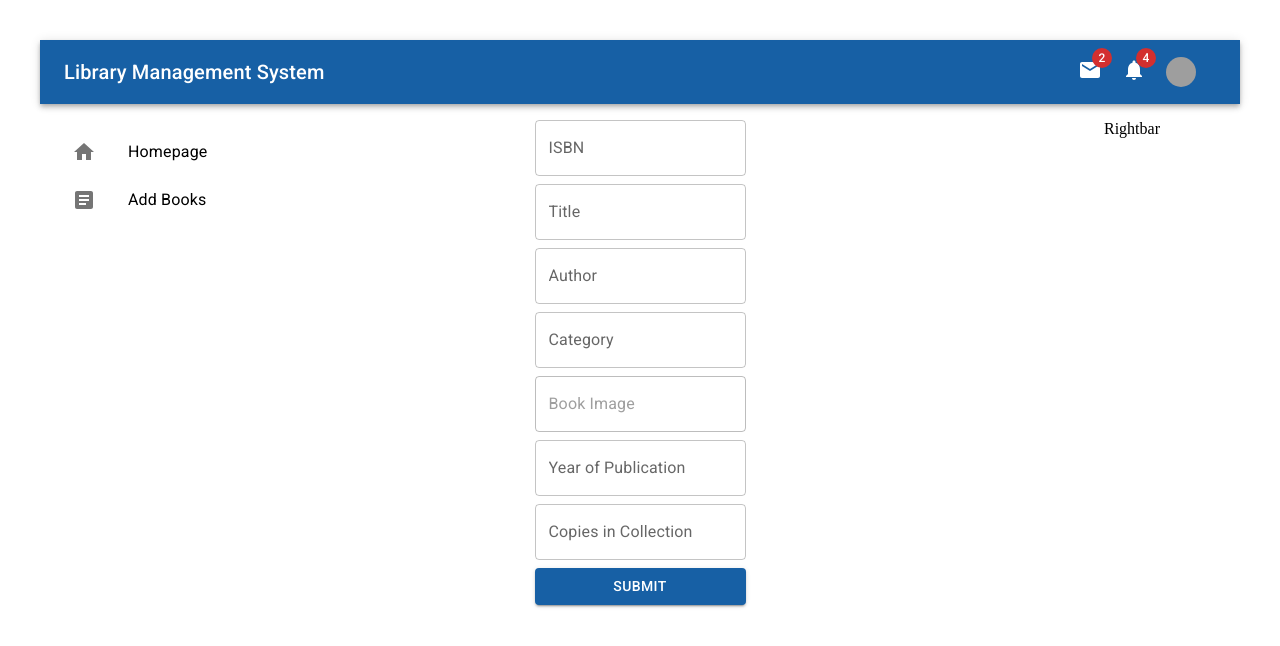
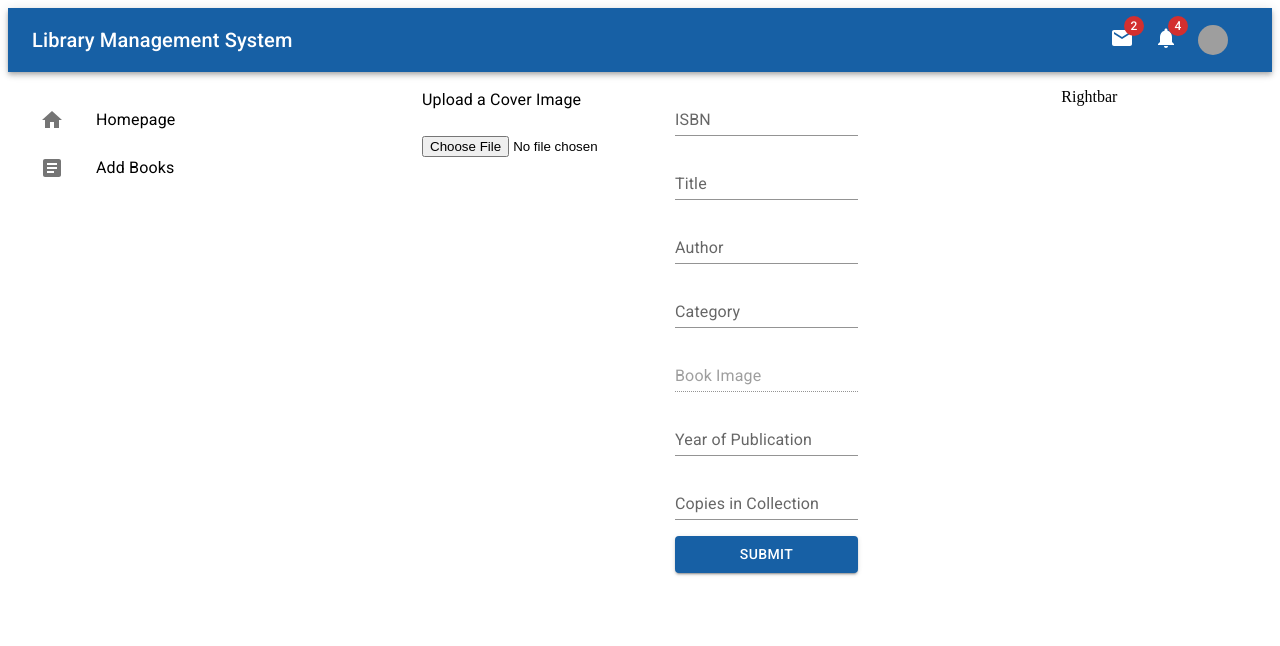
Before and after one commit to sukardi039/lms-frontend, a React (Vite) app: page /addbook in a window 1280 px wide. Shown: the top 646 px of the page. Built offline with nearby package versions, Linux system fonts and the light colour scheme; grey boxes are pictures that could not be loaded.

Commit message:
Completion of add book function

```diff
--- a/src/App.jsx
+++ b/src/App.jsx
@@ -3,7 +3,7 @@ import NavBar from "./components/NavBar";
 import Landing from "./components/Landing";
 import Sidebar from "./components/Sidebar";
 import Rightbar from "./components/Rightbar";
-import "./App.css";
+// import "./App.css";
 
 function App() {
   return (
--- a/src/components/BookAdd.jsx
+++ b/src/components/BookAdd.jsx
@@ -1,25 +1,110 @@
 import React from "react";
 import { useForm, Controller } from "react-hook-form";
-import { Box, Button, Stack, TextField } from "@mui/material";
+import { Box, Button, Stack, TextField, Typography } from "@mui/material";
+import { useEffect, useState } from "react";
+import { app } from "../lib/base";
+import { getDownloadURL, getStorage, ref, uploadBytes } from "firebase/storage";
+import axios from "axios";
 
 const BookAdd = () => {
-  const { control, handleSubmit } = useForm();
+  const [fileName, setFileName] = useState(null);
+  const [fileUrl, setFileUrl] = useState(null);
+  const [error, setError] = useState(null);
+
+  // const [imageValue, setImageValue] = useState(null);
+
+  useEffect(() => {
+    if (fileName) {
+      const storage = getStorage(app);
+      const fileRef = ref(storage, `/${fileName}`);
+      getDownloadURL(fileRef)
+        .then((url) => {
+          setFileUrl(url);
+          document.getElementById("myImg").src = url;
+          setValue("bookImage", url);
+          // document.getElementById("bookImage").value = fileName;
+        })
+        .catch((error) => console.error("Error fetching file:", error));
+    }
+  }, [fileName]);
+
+  const uploadFile = async (e) => {
+    const file = e.target.files[0];
+    const storage = getStorage(app);
+    const storageRef = ref(storage, file.name);
+    await uploadBytes(storageRef, file).then((uploadResult) => {
+      console.log("Uploaded a file");
+      console.log("Metadata:", uploadResult.metadata.fullPath);
+      setFileName(uploadResult.metadata.fullPath);
+      // setImageValue(uploadResult.metadata.fullPath);
+      // setValue("bookImage", uploadResult.metadata.fullPath);
+    });
+  };
+
+  const { control, handleSubmit, setValue, reset } = useForm();
 
   const onSubmit = (data) => {
     console.log(data);
+    axios({
+      method: "POST",
+      url: "http://localhost:8080/api/books",
+      data: data,
+    })
+      .then((response) => {
+        reset({
+          isbn: "",
+          title: "",
+          author: "",
+          category: "",
+          bookImage: "",
+          publishedYear: "",
+          copyInStock: "",
+          book_id: "",
+        });
+        document.getElementById("myImg").src = null;
+        console.log(response);
+      })
+      .catch((error) => {
+        setError(error);
+        console.log(error);
+      });
   };
 
   return (
     <>
       <Box component="form" onSubmit={handleSubmit(onSubmit)} sx={{ p: 2 }}>
-        <Stack spacing={1}>
+        <Box flex={8}>
+          <Stack direction="row">
+            <Box flex={3}>
+              <Stack spacing={3}>
+                <Box>
+                  {fileName ? (
+                    <img id="myImg" height="350" src="" alt="" />
+                  ) : (
+                    <Typography>Upload a Cover Image</Typography>
+                  )}
+                </Box>
+                <Box>
+                  <input type="file" name="picture" onChange={uploadFile} />
+                </Box>
+              </Stack>
+            </Box>
+            <Box flex={5}>
+              <Stack spacing={2}>
                 <Controller
                   name="isbn"
                   control={control}
-            rules={{ required: "ISBN is required" }}
+                  rules={{
+                    required: "ISBN is required",
+                    // pattern: {
+                    //   value: /^(?:\d{9}X|\d{10}|97[89]\d{10})$/,
+                    //   message: "Invalid ISBN format",
+                    // },
+                  }}
                   render={({ field, fieldState: { error } }) => (
                     <TextField
                       {...field}
+                      variant="standard"
                       label="ISBN"
                       error={!!error}
                       helperText={error?.message}
@@ -34,6 +119,7 @@ const BookAdd = () => {
                   render={({ field, fieldState: { error } }) => (
                     <TextField
                       {...field}
+                      variant="standard"
                       label="Title"
                       error={!!error}
                       helperText={error?.message}
@@ -48,6 +134,7 @@ const BookAdd = () => {
                   render={({ field, fieldState: { error } }) => (
                     <TextField
                       {...field}
+                      variant="standard"
                       label="Author"
                       error={!!error}
                       helperText={error?.message}
@@ -62,6 +149,7 @@ const BookAdd = () => {
                   render={({ field, fieldState: { error } }) => (
                     <TextField
                       {...field}
+                      variant="standard"
                       label="Category"
                       error={!!error}
                       helperText={error?.message}
@@ -72,10 +160,12 @@ const BookAdd = () => {
                 <Controller
                   name="bookImage"
                   control={control}
-            // rules={{ required: "Please Upload a Book Cover Image" }}
+                  rules={{ required: "Please Upload a Book Cover Image" }}
                   render={({ field, fieldState: { error } }) => (
                     <TextField
                       {...field}
+                      id="bookImage"
+                      variant="standard"
                       label="Book Image"
                       error={!!error}
                       helperText={error?.message}
@@ -87,10 +177,14 @@ const BookAdd = () => {
                 <Controller
                   name="publishedYear"
                   control={control}
-            rules={{ required: "Year of Publication is required", min: 1 }}
+                  rules={{
+                    required: "Year of Publication is required",
+                    min: 1,
+                  }}
                   render={({ field, fieldState: { error } }) => (
                     <TextField
                       {...field}
+                      variant="standard"
                       label="Year of Publication"
                       type="number"
                       error={!!error}
@@ -102,10 +196,14 @@ const BookAdd = () => {
                 <Controller
                   name="copyInStock"
                   control={control}
-            rules={{ required: "Copies in Collection is required", min: 1 }}
+                  rules={{
+                    required: "Copies in Collection is required",
+                    min: 1,
+                  }}
                   render={({ field, fieldState: { error } }) => (
                     <TextField
                       {...field}
+                      variant="standard"
                       label="Copies in Collection"
                       type="number"
                       error={!!error}
@@ -119,6 +217,9 @@ const BookAdd = () => {
                 </Button>
               </Stack>
             </Box>
+          </Stack>
+        </Box>
+      </Box>
     </>
   );
 };
--- a/src/components/BookCard.jsx
+++ b/src/components/BookCard.jsx
@@ -6,15 +6,47 @@ import {
   Grid,
   Typography,
 } from "@mui/material";
-import React from "react";
+// import React, { useEffect, useState } from "react";
+// import { app } from "../lib/base";
+// import { getDownloadURL, getStorage, ref } from "firebase/storage";
 
 const BookCard = ({ book }) => {
+  // const [url, setUrl] = useState(null);
+  // const [fName, setFName] = useState(null);
+
+  // useEffect(() => {
+  //   if (url) {
+  //     console.log("fName, url", fName, url);
+  //     document.getElementById(fName).src = url;
+  //   }
+  // }, [fName, url]);
+
+  // async function getBookImage(fileName) {
+  //   setFName(fileName);
+  //   if (fileName) {
+  //     const storage = getStorage(app);
+  //     const fileRef = ref(storage, `/${fileName}`);
+  //     try {
+  //       const url = await getDownloadURL(fileRef);
+  //       setUrl(url);
+  //       console.log(fileName, url);
+  //       // document.getElementById(fileName).value = url;
+  //     } catch {
+  //       (error) => console.error("Error fetching file:", error);
+  //     }
+  //   }
+  // }
+
+  // getBookImage(book.bookImage);
+
   return (
     <Card margin={2} padding={2} sx={{ maxWidth: 290 }}>
       <Grid container spacing={2}>
         <Grid size={4} sx={{ justifyContent: "center" }}>
           <img
-            src={`/images/${book.bookImage}`}
+            // id={book.bookImage}
+            // src={getBookImage(book.bookImage)}
+            src={`${book.bookImage}`}
             alt={book.title}
             width="100%"
           ></img>
```
Also changed, not shown: 1 other file (tests, documents, lock files or other folders). Lines whose indentation alone changed are shown as unchanged.
